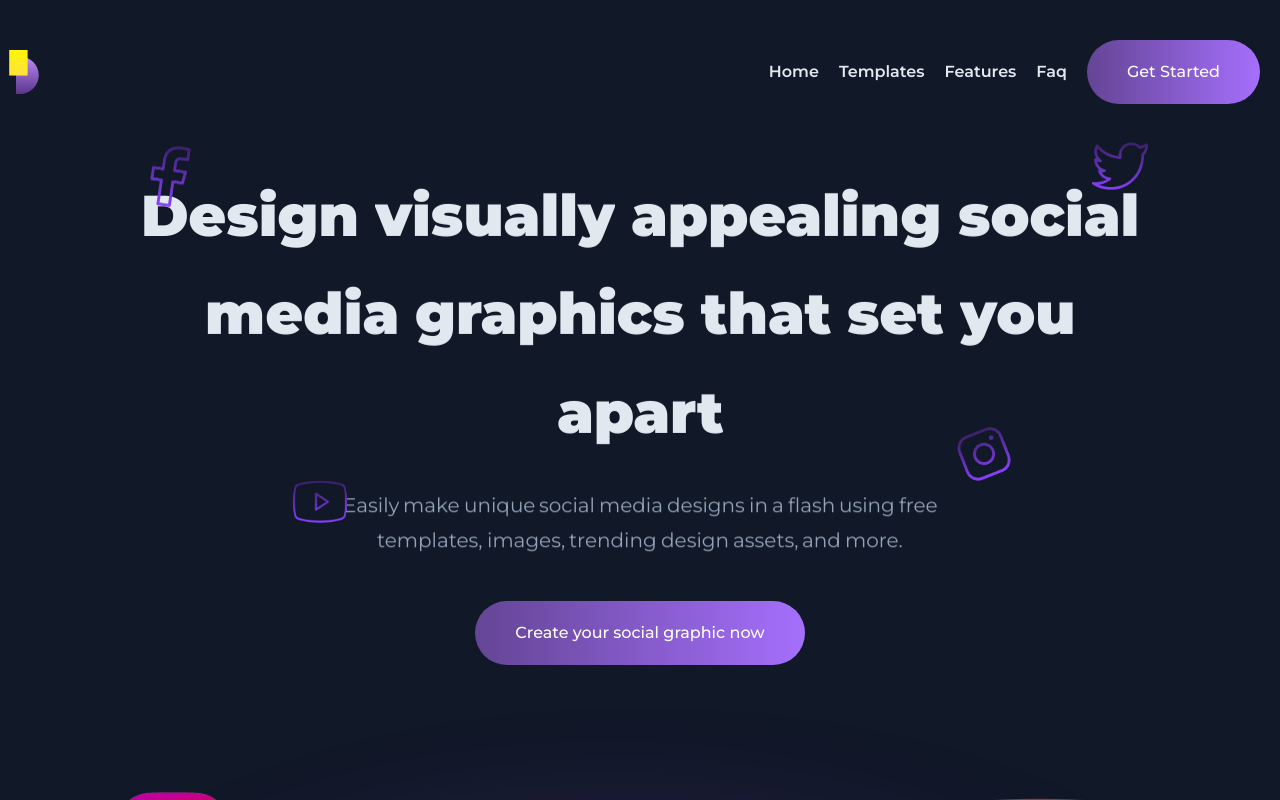
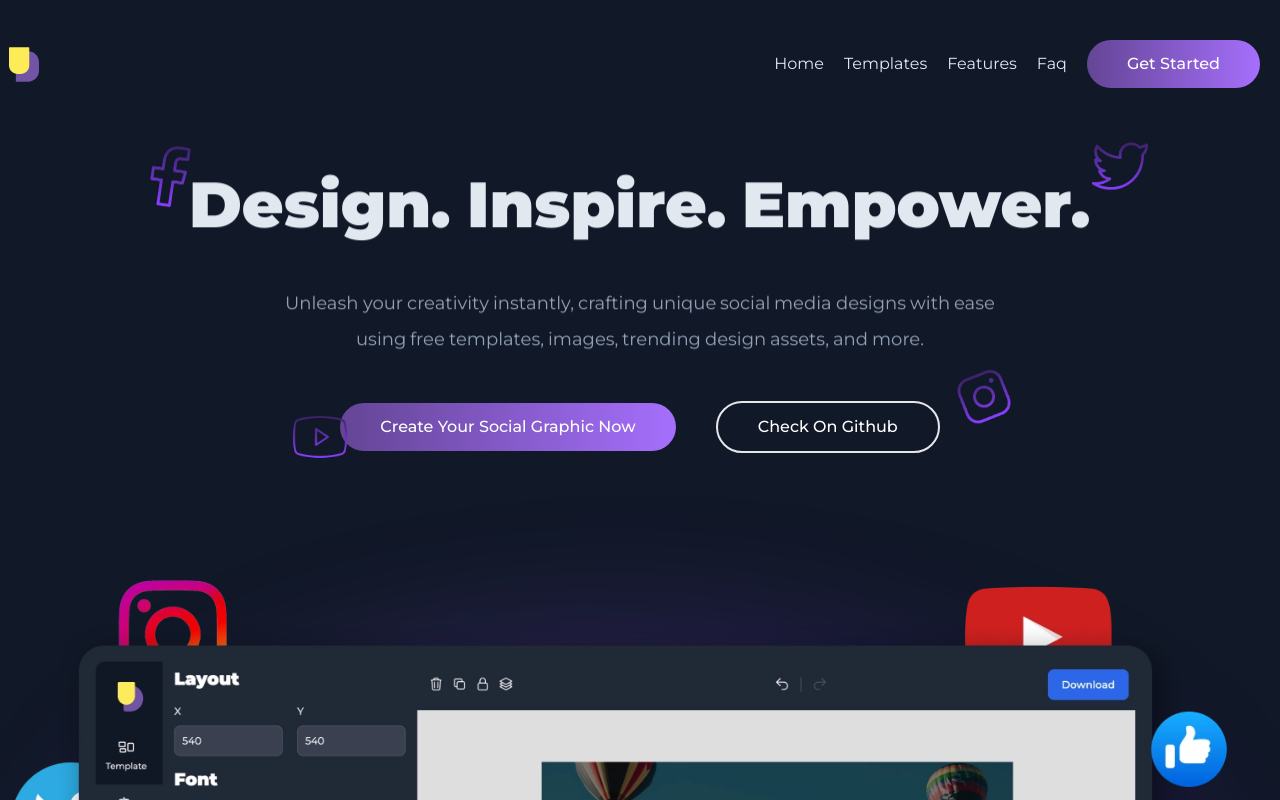
Before and after one commit to BDKoussama/FlowDesign, a Next.js app in the folder web/: page / in a window 1280 px wide. Built offline with nearby package versions, Linux system fonts and the light colour scheme; what redux-undo would draw is missing.

Commit message:
updated landing page

```diff
--- a/web/components/Landing/Accordion.jsx
+++ b/web/components/Landing/Accordion.jsx
@@ -5,24 +5,32 @@ import { useInView } from 'react-intersection-observer';
 
 const panels = [
 	{
-		label: 'Seriously, Don\'t Use Icon Fonts',
-		content: 'Icons are everywhere. These "little miracle workers" (as John Hicks described them) help us reinforce meaning in the interfaces we design and build. Their popularity in web design has never been greater; the conciseness and versatility of pictograms in particular make them a lovely fit for displays large and small. But icons on the web have had their fair share of challenges.',
+		label: 'What is UpDesign?',
+		content: 'UpDesign is a tool that allows users to create beautiful designs and graphics with ease. It has a variety of templates and design elements that users can customize to fit their needs.',
 	},
 	{
-		label: 'Screen Readers Actually Read That Stuff',
-		content: 'Most assistive devices will read aloud text inserted via CSS, and many of the Unicode characters icon fonts depend on are no exception. Best-case scenario, your "favorite" icon gets read aloud as "black favorite star." Worse-case scenario, it\'s read as "unpronounceable" or skipped entirely.',
+		label: 'Is the app free?',
+		content: 'UpDesign is open source and available for free on GitHub. You can download the source code and use it to create your own version of the app. While the app itself is free, there may be costs associated with hosting and maintaining your own version of the app. We encourage users to contribute to the open source community and help improve the app for everyone.',
 	},
 	{
-		label: 'They Fail Poorly and Often',
-		content: 'When your icon font fails, the browser treats it like any other font and replaces it with a fallback. Best-case scenario, you\'ve chosen your fallback characters carefully and something weird-looking but communicative still loads. Worse-case scenario (and far more often), the user sees something completely incongruous, usually the dreaded "missing character" glyph.',
+		label: 'What design formats does your graphic app support?',
+		content: 'Currently the App supports only two formats , PNG and JPEG',
 	},
 	{
-		label: 'They\'re a Nightmare if You\'re Dyslexic',
-		content: 'Many dyslexic people find it helpful to swap out a website\'s typeface for something like OpenDyslexic. But icon fonts get replaced as well, which makes for a frustratingly broken experience.',
+		label: 'Can I use UpDesign app to design social media posts?',
+		content: 'Yes, you can use the app to design social media posts. It has templates that are specifically designed for different social media platforms, including Facebook, Instagram, Twitter, and Youtube.',
 	},
 	{
-		label: 'There\'s Already a Better Way',
-		content: 'SVG is awesome for icons! It\'s a vector image format with optional support for CSS, JavaScript, reusability, accessibility and a bunch more. It was made for this sort of thing.'
+		label: 'Is it easy to use the app?',
+		content: 'Yes, the app is designed to be user-friendly and easy to use. It has a simple and intuitive interface, and users can easily customize templates and design elements to fit their needs.'
+	},
+	{
+		label: 'Can I save my designs and come back to them later?	',
+		content: 'Unfortunately, the app does not currently have a save feature that allows users to save their designs and come back to them later. '
+	},
+	{
+		label: 'Can I use my own images in my designs?',
+		content: 'Yes, you can use your own images in your designs. the app allows users to upload their own images and use them in their designs.'
 	},
 ];
 
--- a/web/components/Landing/Button.jsx
+++ b/web/components/Landing/Button.jsx
@@ -21,7 +21,7 @@ export default function Button({ text , url , style , animate = true}){
 
     return(
         <Link href={url} >
-            <span ref = {ref} className={`custom-btn cursor-pointer  ${animate ? 'opacity-0 translate-y-3/4' : 'opacity-1'} inline-block py-5 px-10 rounded-full bg-gradient-to-r to-[#A56FFC] from-[#644595] text-white font-medium ${style}`}>
+            <span ref = {ref} className={`custom-btn cursor-pointer  ${animate ? 'opacity-0 translate-y-3/4' : 'opacity-1'} inline-block py-3 capitalize px-10 rounded-full bg-gradient-to-r to-[#A56FFC] from-[#644595] text-white font-medium ${style}`}>
                 {text}
             </span>
         </Link>
--- a/web/components/Landing/Faq.jsx
+++ b/web/components/Landing/Faq.jsx
@@ -6,7 +6,7 @@ export default function Faq(){
     return(
         <div className="bg-gray-900">
             <Container >
-                <div className='text-center h-full md:h-[120vh] py-20 ' id = "faq">
+                <div className='text-center h-full md:h-[150vh] py-20 ' id = "faq">
                     <Title text="Frequently asked questions" style= "text-slate-200"/>
                     <div className='w-full mt-20 lg:w-9/12 mx-auto'>
                         <Accordion />
--- a/web/components/Landing/Features.jsx
+++ b/web/components/Landing/Features.jsx
@@ -35,7 +35,7 @@ export default function Features(){
              <Container>
 
                 <div className='w-full text-center pt-60 relative ' ref = {ref} id = "features">
-                    <Title text = "We didin't reinvent the wheel" />
+                    <Title text = "Unleash Your Imagination" />
                     <Description text="Just launch the editor for free on your desktop or mobile device to start creating your graphic"/>
                     <div className='w-full flex  flex-col  items-center md:flex-row justify-between md:items-start mt-20  p-5'>
                         { data.map((item , index) => ( <FeatureItem key={index.toString()} text = {item.text} icon = {item.icon} /> )) }
--- a/web/components/Landing/Footer.jsx
+++ b/web/components/Landing/Footer.jsx
@@ -79,9 +79,21 @@ export default function Footer({text = 'Create Unique social media graphics .'})
                                     </span>
                                 ))}
                             </h3>
-                            <div className=" mt-10 lg:mt-32 flex flex-row text-gray-700">
-                                <p className="text-sm mr-4 opacity-0 translate-x-[100px]">Privacy Policy</p>
-                                <p className="text-sm mr-4 opacity-0 translate-x-[100px]">Terms & Conditions</p>
+                            <div className=" mt-10 lg:mt-32  flex flex-row text-gray-700">
+                                <p className="text-sm mr-4 opacity-0 translate-x-[100px]">
+                                    <Link href = "https://www.bendakir.me/">
+                                            <a>
+                                                <span> By @bdk.oussama</span>
+                                            </a>
+                                    </Link>
+                                </p>
+                                <p className="text-sm mr-4 opacity-0 translate-x-[100px]">
+                                    <Link href = "https://github.com/BDKoussama/UpDesign">
+                                            <a>
+                                                <span> Check On Github </span>
+                                            </a>
+                                    </Link>
+                                </p>
                             </div>
                         </div>
                         <div className="w-full md:w-[40%] h-full">
--- a/web/components/Landing/Hero.jsx
+++ b/web/components/Landing/Hero.jsx
@@ -28,21 +28,24 @@ export default function Hero({heading , description}){
     return(
         <Container>
             <div className='hero w-full text-center z-2 ' ref = {hero}>
-                <h1 className='text-[5.5vw] md:text-[4.5vw] font-bold mt-0 leading-snug w-10/12 mx-auto text-slate-200	'>
+                <h1 className='text-[8vw] md:text-[5vw] font-bold mt-0 leading-snug w-10/12 mx-auto text-slate-200 capitalize'>
                     {headingSpans.current.length !== 0 && headingSpans.current.map((item , index)  => (
                         <span className="mx-2 overflow-hidden inline-block " key={`${item}-${index}`}>
                             <span className="translate-y-[110%] block translate-z-px will-change-transform">{item}</span>
                         </span>
                     ))}
                 </h1>
-                <p className='mt-5 w-11/12 lg:w-6/12 mx-auto text-md lg:text-xl h-d text-slate-400	' >
+                <p className='mt-5 w-11/12 lg:w-7/12 mx-auto text-md lg:text-lg h-d text-slate-400	' >
                     {descSpans.current.length !== 0 && descSpans.current.map((item , index)  => (
                         <span className="mx-0.5 overflow-hidden inline-block " key={`${item}-${index}`}>
                             <span className="translate-y-[110%] block translate-z-px will-change-transform">{item}</span>
                         </span>
                     ))}
                 </p>
-                <Button text= "Create your social graphic now" url = '/editor' style= "mt-10" />
+                <div className="">
+                    <Button text= "Create your social graphic now" url = '/editor' style= "mt-10" />
+                    <Button text= "Check On Github" url = '/editor' style= "mt-10 md:ml-10 to-[transparent] from-[transparent] text-white border-2" />
+                </div>
             </div>
             <div className='w-full mt-20 relative relative'>
                 <div className="gradient-blob absolute h-[60%] w-[80%]"></div>
--- a/web/components/Landing/Navbar.jsx
+++ b/web/components/Landing/Navbar.jsx
@@ -37,28 +37,28 @@ export default function Navbar(){
                         <li className="inline-block mr-5 opacity-0 translate-x-[100px]">
                             <Link href= "/">
                                 <a>
-                                    <span className="font-semibold">Home</span>
+                                    <span className="font-regular">Home</span>
                                 </a>
                             </Link>
                         </li>
                         <li className="inline-block mr-5 opacity-0 translate-x-[100px]">
                             <Link href= "#templates">
                                 <a href="#templates" data-scroll-to>
-                                    <span className="font-semibold">Templates</span>
+                                    <span className="font-regular">Templates</span>
                                 </a>
                             </Link>
                         </li>
                         <li className="inline-block mr-5 opacity-0 translate-x-[100px]">
                             <Link href= "#features">
                                 <a href="#features" data-scroll-to>
-                                    <span className="font-semibold">Features</span>
+                                    <span className="font-normal">Features</span>
                                 </a>
                             </Link>
                         </li>
                         <li className="inline-block mr-5 opacity-0 translate-x-[100px]">
                             <Link href= "#faq">
                                 <a href="#faq" data-scroll-to>
-                                    <span className="font-semibold">Faq</span>
+                                    <span className="font-normal">Faq</span>
                                 </a>
                             </Link>
                         </li>
--- a/web/components/Svg/Logo.jsx
+++ b/web/components/Svg/Logo.jsx
@@ -1,20 +1,8 @@
 export default function Logo({ width = 20 , height = 35 }){
     return (
-        <svg width={width} height={height} viewBox="0 0 23 35" fill="none" xmlns="http://www.w3.org/2000/svg">
-            <path d="M5.29541 5H8.35867C16.4272 5 22.9681 11.5409 22.9681 19.6094C22.9681 27.678 16.4272 34.2188 8.35867 34.2188H5.29541V5Z" fill="url(#paint0_linear_1_1007)"/>
-            <rect width="14.2952" height="19.872" fill="url(#paint1_linear_1_1007)"/>
-            <defs>
-            <linearGradient id="paint0_linear_1_1007" x1="14.1318" y1="5" x2="14.1318" y2="34.2188" gradientUnits="userSpaceOnUse">
-            <stop stopColor="#BC8BFA"/>
-            <stop offset="1" stopColor="#5A3589"/>
-            </linearGradient>
-            <linearGradient id="paint1_linear_1_1007" x1="7.14762" y1="0" x2="7.14762" y2="19.872" gradientUnits="userSpaceOnUse">
-            <stop stopColor="#FFF507"/>
-            <stop offset="0.9999" stopColor="#FFE33C"/>
-            <stop offset="1" stopColor="#FFED50" stopOpacity="0"/>
-            </linearGradient>
-            </defs>
+        <svg width={width} height={height} viewBox="0 0 274 316" fill="none" xmlns="http://www.w3.org/2000/svg">
+            <path d="M62 42C62 39.2386 64.2386 37 67 37H174C229.228 37 274 81.7715 274 137V216C274 271.228 229.228 316 174 316H67C64.2386 316 62 313.761 62 311V42Z" fill="#7254A7"/>
+            <path d="M0 4.99999C0 2.23857 2.23858 0 5 0H180C182.761 0 185 2.23858 185 5V164C185 208.183 149.183 244 105 244H80C35.8172 244 0 208.183 0 164V4.99999Z" fill="#FDEC58"/>
         </svg>
-
     )
 }
--- a/web/pages/index.js
+++ b/web/pages/index.js
@@ -8,15 +8,15 @@ export default function Home() {
   return (
         <>
             <Head>
-                <title>Design.Io | Social media graphics</title>
+                <title>UpDesign | Social media graphics</title>
             </Head>
             <div data-scroll-container className='bg-slate-100'>
                 <SmoothScrollProvider>
                     <div className='relative w-full bg-gray-900'>
                         <Navbar/>
                         <Hero
-                            heading= "Design visually appealing social media graphics that set you apart"
-                            description = "Easily make unique social media designs in a flash using free templates, images, trending design assets, and more."
+                            heading= "Design. Inspire. Empower."
+                            description = "Unleash your creativity instantly, crafting unique social media designs with ease using free templates, images, trending design assets, and more."
                         />
                         <HeroiIcons />
                     </div>
```
Also changed, not shown: web/components/Landing/Section.jsx (indentation only), web/public/images/app.webp, 1 other file (tests, documents, lock files or other folders).
